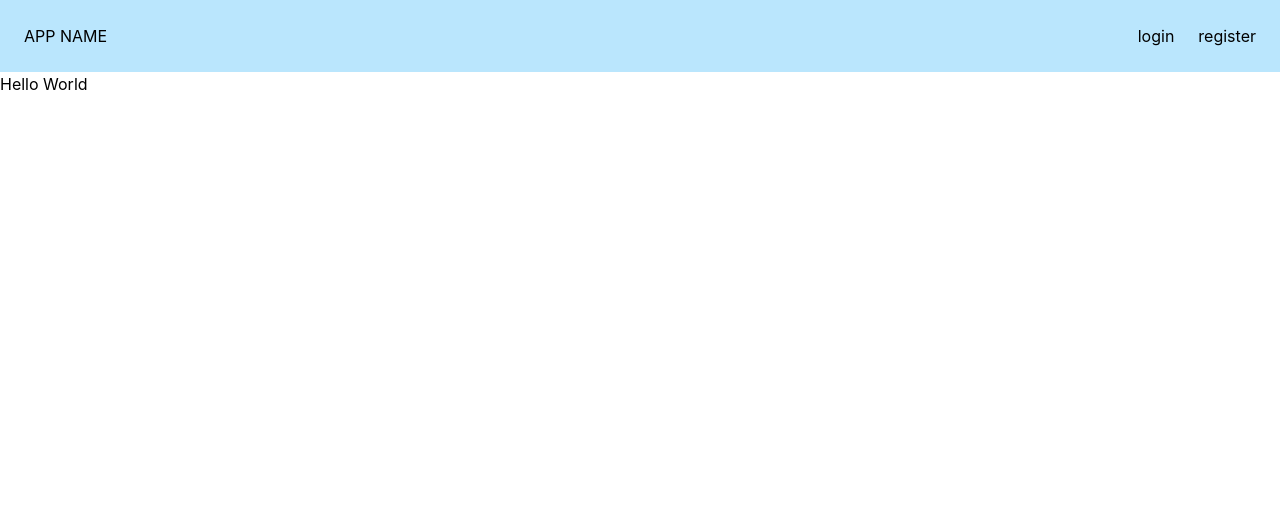
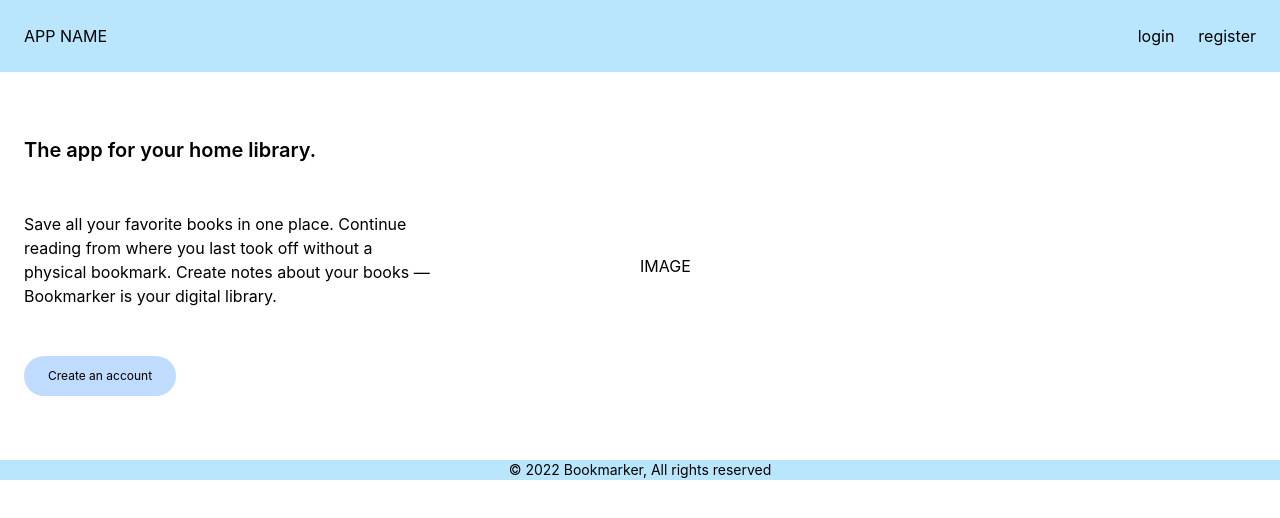
Before and after one commit to barangana/bookmarker, a Next.js app: page / in a window 1280 px wide. Shown: the top 518 px of the page. Built offline with nearby package versions, Linux system fonts and the light colour scheme; no server answers.

Commit message:
feat: created hero component, refactored a few components for cleanliness

```diff
--- a/components/index.tsx
+++ b/components/index.tsx
@@ -1,6 +1,8 @@
 export * from './ui/Header'
 export * from './ui/Button'
 export * from './ui/Input'
+export * from './ui/Footer'
+export * from './ui/Hero'
 
 export * from './ui/Icons/HeartIcon'
 
--- /dev/null
+++ b/components/ui/Footer.tsx
@@ -0,0 +1,14 @@
+import React from 'react'
+
+// TODO: Add more content to footer in the future
+export const Footer = () => {
+  return (
+    <div className='container mx-auto bg-sky-200'>
+      <div className='grid place-items-center'>
+        <div className='text-sm'>
+          © {new Date().getFullYear()} Bookmarker, All rights reserved
+        </div>
+      </div>
+    </div>
+  )
+}
--- a/components/ui/Header.tsx
+++ b/components/ui/Header.tsx
@@ -12,12 +12,13 @@ export const Header = () => {
     router.push('/')
   }
 
-  return status === 'authenticated' ? (
+  return (
     <div className='container mx-auto p-6 bg-sky-200'>
       <div className='flex items-center justify-between'>
         <Link href='/' passHref>
           APP NAME
         </Link>
+        {status === 'authenticated' ? (
           <div className='space-x-6'>
             <Link href='/add-book' passHref>
               add book
@@ -27,14 +28,7 @@ export const Header = () => {
             </Link>
             <button onClick={handleLogout}>logout</button>
           </div>
-      </div>
-    </div>
         ) : (
-    <div className='container mx-auto p-6 bg-sky-200'>
-      <div className='flex items-center justify-between'>
-        <Link href='/' passHref>
-          APP NAME
-        </Link>
           <div className='space-x-6'>
             <Link href='/login' passHref>
               login
@@ -43,6 +37,7 @@ export const Header = () => {
               register
             </Link>
           </div>
+        )}
       </div>
     </div>
   )
--- /dev/null
+++ b/components/ui/Hero.tsx
@@ -0,0 +1,28 @@
+import Link from 'next/link'
+import React from 'react'
+import { Button } from './Button'
+
+//TODO: Add image once app is done.
+
+export const Hero = () => {
+  return (
+    <div className='container mx-auto px-6'>
+      <div className='grid grid-cols-2 my-16'>
+        <div>
+          <div className='pb-12 text-xl font-semibold'>
+            The app for your home library.
+          </div>
+          <div className='pb-12 w-4/6'>
+            Save all your favorite books in one place. Continue reading from
+            where you last took off without a physical bookmark. Create notes
+            about your books — Bookmarker is your digital library.
+          </div>
+          <Button variant='primary'>
+            <Link href='/register'>Create an account</Link>
+          </Button>
+        </div>
+        <div className='my-auto'>IMAGE</div>
+      </div>
+    </div>
+  )
+}
--- a/components/ui/Icons/HeartIcon.tsx
+++ b/components/ui/Icons/HeartIcon.tsx
@@ -1,4 +1,3 @@
-import React, { useEffect, useState } from 'react'
 import { RiHeartLine, RiHeartFill } from 'react-icons/ri'
 import { favoriteBook } from '../../../utils/lib/client/book-functions'
 
@@ -15,13 +14,11 @@ export const HeartIcon: React.FC<HeartIconProps> = ({ id, favorite }) => {
     favoriteBook(id)
   }
 
-  return favorite ? (
+  console.log(favorite)
+
+  return (
     <button onClick={handleClick}>
-      <RiHeartFill />
-    </button>
-  ) : (
-    <button onClick={handleClick}>
-      <RiHeartLine />
+      {favorite ? <RiHeartFill /> : <RiHeartLine />}
     </button>
   )
 }
--- a/components/ui/Layout/Layout.tsx
+++ b/components/ui/Layout/Layout.tsx
@@ -1,4 +1,5 @@
 import React from 'react'
+import { Footer } from '../Footer'
 import { Header } from '../Header'
 
 interface LayoutProps {
@@ -10,6 +11,7 @@ export const Layout: React.FC<LayoutProps> = ({ children }) => {
     <div>
       <Header />
       {children}
+      <Footer />
     </div>
   )
 }
--- a/pages/index.tsx
+++ b/pages/index.tsx
@@ -1,11 +1,12 @@
 import { NextPage } from 'next'
-import { Header } from '../components'
+import { Hero, Layout } from '../components'
 
 const Home: NextPage = () => {
   return (
     <div>
-      <Header />
-      Hello World
+      <Layout>
+        <Hero />
+      </Layout>
     </div>
   )
 }
```
Lines whose indentation alone changed are shown as unchanged.
